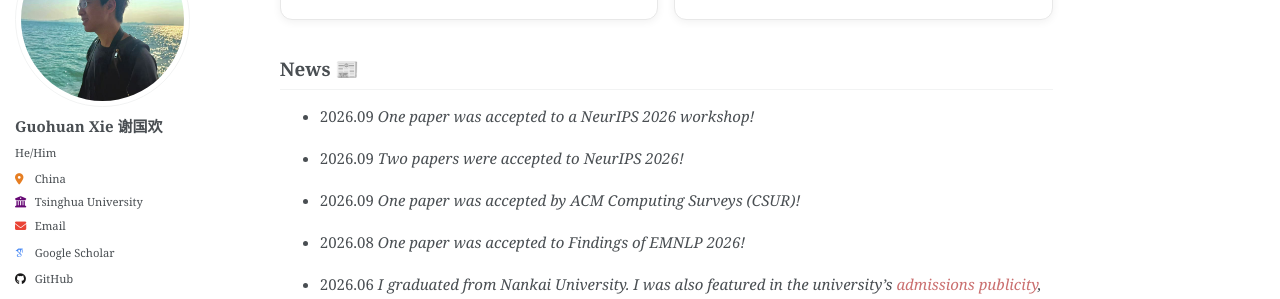
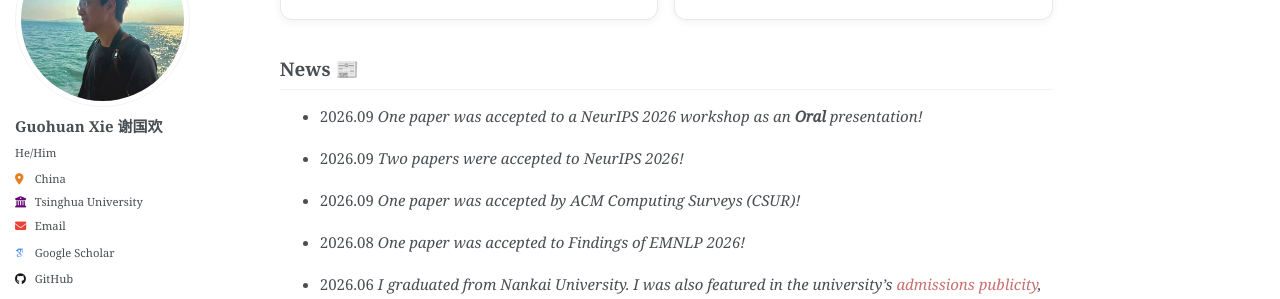
Before and after one commit to guohuan-xie/guohuan-xie.github.io, a Jekyll site: the page built from _pages/about.md, in a window 1280 px wide and 900 px high, scrolled down 494 px. Shown: the part 154-453 px from the top of the window. Built offline with Jekyll 4.4.1, drawn with Linux system fonts in a browser that asks for light colours; some web fonts are replaced.

Commit message:
Add "Oral" designation to NeurIPS 2026 workshop acceptance for clarity

```diff
--- a/_pages/about.md
+++ b/_pages/about.md
@@ -114,7 +114,7 @@ Education 🎓
 
 News 📰
 ---------------
-* 2026.09 *One paper was accepted to a NeurIPS 2026 workshop!*
+* 2026.09 *One paper was accepted to a NeurIPS 2026 workshop as an **Oral** presentation!*
 
 * 2026.09 *Two papers were accepted to NeurIPS 2026!*
 
```
